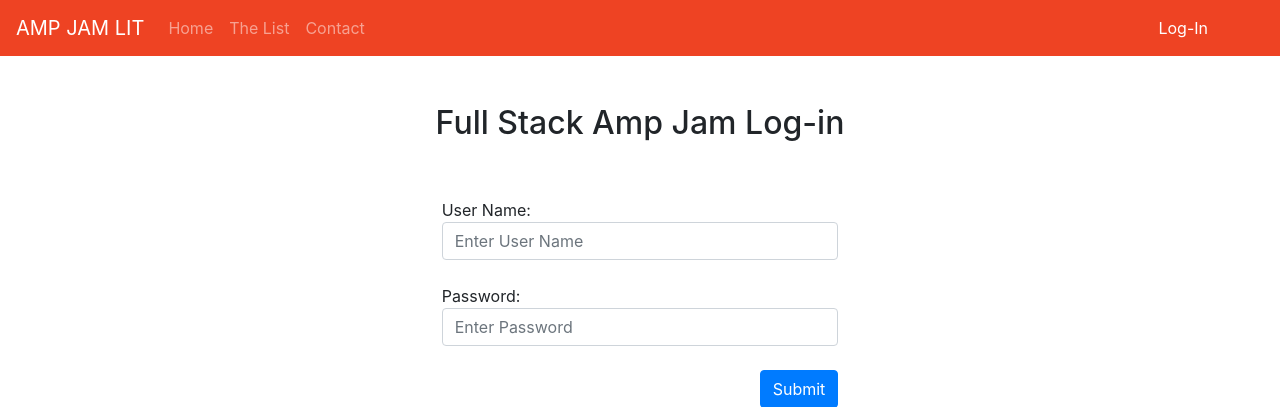
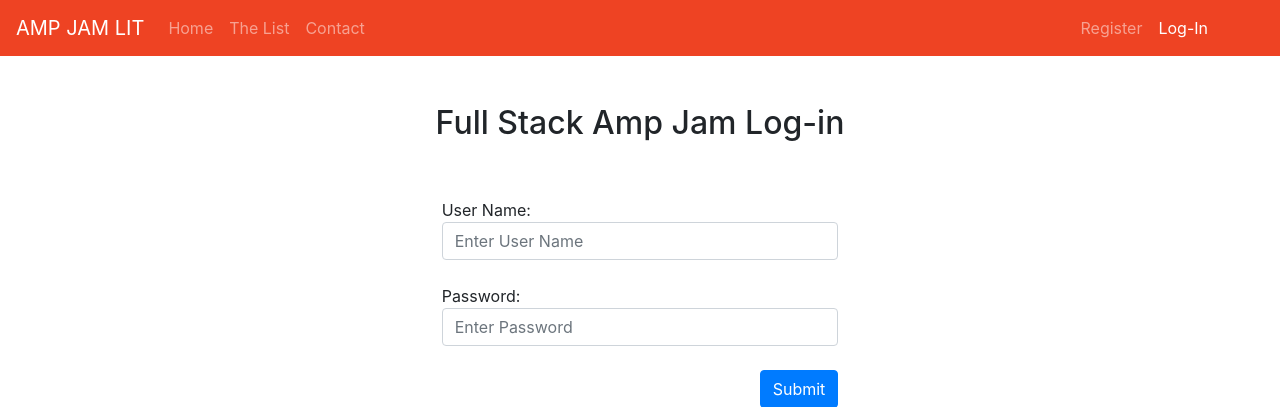
Before and after one commit to tstreets/N413_Repo, a CodeIgniter app: page /N413/index.php/auth/index in a window 1280 px wide. Shown: the top 407 px of the page. Run offline with CodeIgniter, Linux system fonts and the light colour scheme; some libraries are stand-ins or nearby versions.

Commit message:
Site Updated

```diff
--- a/lit_site/application/config/config.php
+++ b/lit_site/application/config/config.php
@@ -23,9 +23,9 @@ defined('BASEPATH') OR exit('No direct script access allowed');
 | a PHP script and you can easily do that on your own.
 |
 */
-// $config['base_url'] = 'http://localhost/N413/lit_list/';
-$config['base_url'] = 'https://in-info-web4.informatics.iupui.edu/~tstreets/N413/lit_list/';
-
+// $config['base_url'] = 'http://localhost/N413/N413_Repo/lit_site/';
+$config['base_url'] = 'https://in-info-web4.informatics.iupui.edu/~tstreets/N413/lit_site/';
+//
 /*
 |--------------------------------------------------------------------------
 | Index File
--- a/lit_site/application/controllers/Auth.php
+++ b/lit_site/application/controllers/Auth.php
@@ -29,4 +29,11 @@ class Auth extends CI_Controller {
         $this->load->view('templates/head', $data);
         $this->load->view('auth/logout', $data);
     }
+
+    public function register(){
+        $data["page_title"] = "Questboard | Register";
+        $data["this_page"] = "register";
+        $this->load->view('templates/head', $data);
+        $this->load->view('auth/register', $data);
+    }
 }
--- a/lit_site/application/models/Auth_model.php
+++ b/lit_site/application/models/Auth_model.php
@@ -36,10 +36,8 @@
                 $messages["role"] = $this->session->role;
                 $messages["success"] = '<h3 class="text-center">You are now Logged In.</h3>';
             }else{
-                /* $messages["failed"] = '<h3 class="text-center">The Log-in was not successful.</h3>
-                <div class="col-12 text-center"><a href="'.site_url().'/auth"><button type="button" class="btn btn-primary mt-5">Try Again</button></a></div>'; */
-
-                $messages["failed"] = "Entered: " . $password;
+                $messages["failed"] = '<h3 class="text-center">The Log-in was not successful.</h3>
+                <div class="col-12 text-center"><a href="'.site_url().'/auth"><button type="button" class="btn btn-primary mt-5">Try Again</button></a></div>';
             }
             return $messages;
         }
--- a/lit_site/application/views/templates/head.php
+++ b/lit_site/application/views/templates/head.php
@@ -43,15 +43,21 @@
                     <ul id="right_navbar" class="navbar-nav ml-auto mr-5">
                     <?php
                         if($this->session->user_id > 0){
+                            if($this->session->role > 0){
+                                echo '
+                                <li id="messages_item" class="nav-item">
+                                    <a id="messages_link" class="nav-link" href="'.site_url().'/litjams/messages">Messages</a>
+                                </li>';
+                            }
                             echo '
-                            <li id="messages_item" class="nav-item">
-                                <a id="messages_link" class="nav-link" href="'.site_url().'/questboard/messages">Messages</a>
-                            </li>
                             <li id="logout_item" class="nav-item">
                                 <a id="logout_link" class="nav-link" href="'.site_url().'/auth/logout">Log-Out</a>
                             </li>';
                         }else{
                             echo '
+                            <li id="register_item" class="nav-item">
+                                <a id="register_link" class="nav-link" href="'.site_url().'/auth/register">Register</a>
+                            </li>
                             <li id="login_item" class="nav-item">
                                 <a id="login_link" class="nav-link" href="'.site_url().'/auth">Log-In</a>
                             </li>';
```
Also changed, not shown: lit_site/application/views/messages.php (+9 -9 lines).
